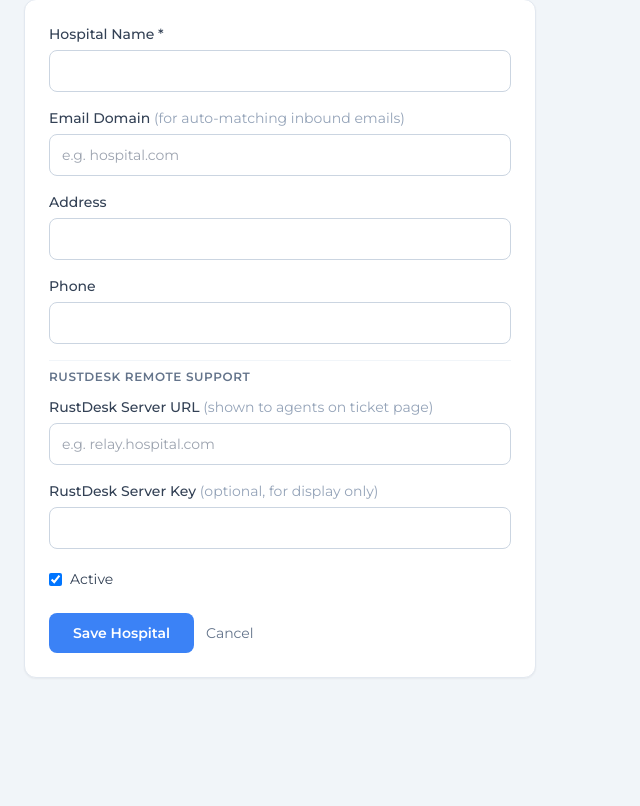
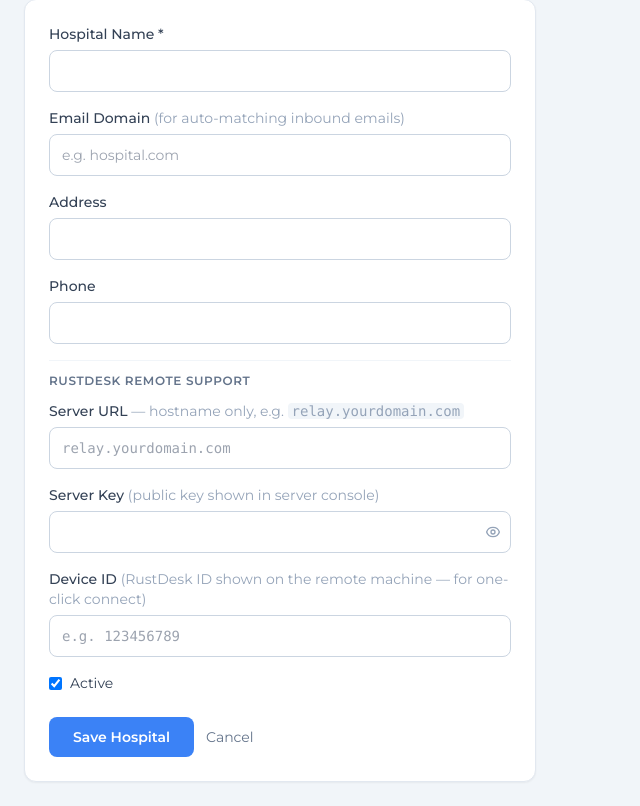
Before and after one commit to AbboudyGeagea/ticketing-support, a Flask app: page /admin/hospitals/new in a window 1280 px wide. Shown: the part 150-956 px from the top of the page, without its empty margins (0-640 px from the left). Before the commit the page ends 828 px from the top, so only its background shows below. Run offline with Flask 3, Linux system fonts and the light colour scheme; the visitor is signed in with stand-in values (Sample User, id 1); data that the repository does not hold is empty; some libraries are stand-ins or nearby versions.

Commit message:
RustDesk UX improvements + one-step credential reveal
Reveal:
- Master key stored in sessionStorage after first entry
- Subsequent reveals on any page are ONE click (no modal re-prompt)
- Wrong key clears sessionStorage so re-entry is forced

RustDesk fields:
- Server Key input is now password-type with eye toggle (dotted by default)
- "Leave blank to keep current key" hint shown when editing
- New Device ID field (rustdesk_id) to store the remote machine's RustDesk ID
- Server URL placeholder updated: hostname only, e.g. relay.yourdomain.com
- Migration d2e3f4a5b6c7 adds rustdesk_id column to hospitals

Co-Authored-By: Claude Opus 4.7 <noreply@anthropic.com>

```diff
--- a/app/blueprints/admin/forms.py
+++ b/app/blueprints/admin/forms.py
@@ -11,6 +11,7 @@ class HospitalForm(FlaskForm):
     phone = StringField("Phone", validators=[Optional(), Length(max=50)])
     rustdesk_server_url = StringField("RustDesk Server URL", validators=[Optional(), Length(max=500)])
     rustdesk_server_key = StringField("RustDesk Server Key", validators=[Optional(), Length(max=200)])
+    rustdesk_id = StringField("RustDesk Device ID", validators=[Optional(), Length(max=50)])
     active = BooleanField("Active", default=True)
     submit = SubmitField("Save Hospital")
 
--- a/app/blueprints/admin/routes.py
+++ b/app/blueprints/admin/routes.py
@@ -94,6 +94,7 @@ def hospital_new():
             phone=form.phone.data,
             rustdesk_server_url=form.rustdesk_server_url.data.strip() if form.rustdesk_server_url.data else None,
             rustdesk_server_key=form.rustdesk_server_key.data.strip() if form.rustdesk_server_key.data else None,
+            rustdesk_id=form.rustdesk_id.data.strip() if form.rustdesk_id.data else None,
             active=form.active.data,
         )
         db.session.add(h)
@@ -190,6 +191,7 @@ def hospital_edit(hospital_id):
         hospital.phone = form.phone.data
         hospital.rustdesk_server_url = form.rustdesk_server_url.data.strip() if form.rustdesk_server_url.data else None
         hospital.rustdesk_server_key = form.rustdesk_server_key.data.strip() if form.rustdesk_server_key.data else None
+        hospital.rustdesk_id = form.rustdesk_id.data.strip() if form.rustdesk_id.data else None
         hospital.active = form.active.data
         db.session.commit()
         flash("Hospital updated.", "success")
--- a/app/models/hospital.py
+++ b/app/models/hospital.py
@@ -24,6 +24,7 @@ class Hospital(db.Model):
     created_at = db.Column(db.DateTime, default=datetime.utcnow)
     rustdesk_server_url = db.Column(db.String(500), nullable=True)
     rustdesk_server_key = db.Column(db.String(200), nullable=True)
+    rustdesk_id = db.Column(db.String(50), nullable=True)
 
     users = db.relationship("User", back_populates="hospital", lazy="dynamic")
     products = db.relationship("Product", secondary=hospital_products, back_populates="hospitals")
--- a/app/templates/admin/hospital_form.html
+++ b/app/templates/admin/hospital_form.html
@@ -28,15 +28,50 @@
         <label class="block text-sm font-medium text-slate-700 mb-1.5">Phone</label>
         {{ form.phone(class="w-full border border-slate-300 rounded-lg px-3 py-2.5 text-sm focus:outline-none focus:ring-2 focus:ring-primary") }}
       </div>
-      <div class="mb-4 pt-2 border-t border-slate-100">
+
+      <!-- RustDesk section -->
+      <div class="pt-3 border-t border-slate-100 mb-4">
         <p class="text-xs font-semibold text-slate-500 uppercase tracking-wider mb-3">RustDesk Remote Support</p>
-        <label class="block text-sm font-medium text-slate-700 mb-1.5">RustDesk Server URL <span class="text-slate-400 font-normal">(shown to agents on ticket page)</span></label>
-        {{ form.rustdesk_server_url(class="w-full border border-slate-300 rounded-lg px-3 py-2.5 text-sm focus:outline-none focus:ring-2 focus:ring-primary", placeholder="e.g. relay.hospital.com") }}
+
+        <div class="mb-4">
+          <label class="block text-sm font-medium text-slate-700 mb-1.5">Server URL
+            <span class="text-slate-400 font-normal">— hostname only, e.g. <code class="bg-slate-100 px-1 rounded">relay.yourdomain.com</code></span>
+          </label>
+          {{ form.rustdesk_server_url(class="w-full border border-slate-300 rounded-lg px-3 py-2.5 text-sm focus:outline-none focus:ring-2 focus:ring-primary font-mono", placeholder="relay.yourdomain.com") }}
+        </div>
+
+        <div class="mb-4">
+          <label class="block text-sm font-medium text-slate-700 mb-1.5">Server Key
+            <span class="text-slate-400 font-normal">(public key shown in server console)</span>
+          </label>
+          <div class="relative">
+            {{ form.rustdesk_server_key(id="rd-key-input", type="password",
+               class="w-full border border-slate-300 rounded-lg px-3 py-2.5 pr-10 text-sm focus:outline-none focus:ring-2 focus:ring-primary font-mono",
+               autocomplete="off") }}
+            <button type="button" onclick="toggleKeyVisibility()"
+                    class="absolute right-2.5 top-1/2 -translate-y-1/2 text-slate-400 hover:text-slate-600 transition-colors"
+                    title="Show/hide key">
+              <svg id="eye-icon" class="w-4 h-4" fill="none" stroke="currentColor" viewBox="0 0 24 24">
+                <path stroke-linecap="round" stroke-linejoin="round" stroke-width="2"
+                      d="M15 12a3 3 0 11-6 0 3 3 0 016 0z"/>
+                <path stroke-linecap="round" stroke-linejoin="round" stroke-width="2"
+                      d="M2.458 12C3.732 7.943 7.523 5 12 5c4.478 0 8.268 2.943 9.542 7-1.274 4.057-5.064 7-9.542 7-4.477 0-8.268-2.943-9.542-7z"/>
+              </svg>
+            </button>
+          </div>
+          {% if hospital and hospital.rustdesk_server_key %}
+          <p class="text-xs text-slate-400 mt-1">A key is saved. Leave blank to keep it, or type a new one to replace.</p>
+          {% endif %}
+        </div>
+
+        <div class="mb-4">
+          <label class="block text-sm font-medium text-slate-700 mb-1.5">Device ID
+            <span class="text-slate-400 font-normal">(RustDesk ID shown on the remote machine — for one-click connect)</span>
+          </label>
+          {{ form.rustdesk_id(class="w-full border border-slate-300 rounded-lg px-3 py-2.5 text-sm focus:outline-none focus:ring-2 focus:ring-primary font-mono", placeholder="e.g. 123456789") }}
+        </div>
       </div>
-      <div class="mb-5">
-        <label class="block text-sm font-medium text-slate-700 mb-1.5">RustDesk Server Key <span class="text-slate-400 font-normal">(optional, for display only)</span></label>
-        {{ form.rustdesk_server_key(class="w-full border border-slate-300 rounded-lg px-3 py-2.5 text-sm focus:outline-none focus:ring-2 focus:ring-primary") }}
-      </div>
+
       <div class="mb-6 flex items-center gap-2">
         {{ form.active(class="rounded border-slate-300 text-primary") }}
         <label class="text-sm text-slate-700">{{ form.active.label.text }}</label>
@@ -48,4 +83,11 @@
     </form>
   </div>
 </div>
+
+<script>
+function toggleKeyVisibility() {
+  var inp = document.getElementById('rd-key-input');
+  inp.type = inp.type === 'password' ? 'text' : 'password';
+}
+</script>
 {% endblock %}
```
Also changed, not shown: app/templates/admin/hospital_access.html (+25 -21 lines), migrations/versions/d2e3f4a5b6c7_hospital_rustdesk_id.py (added, +22 -0 lines).
